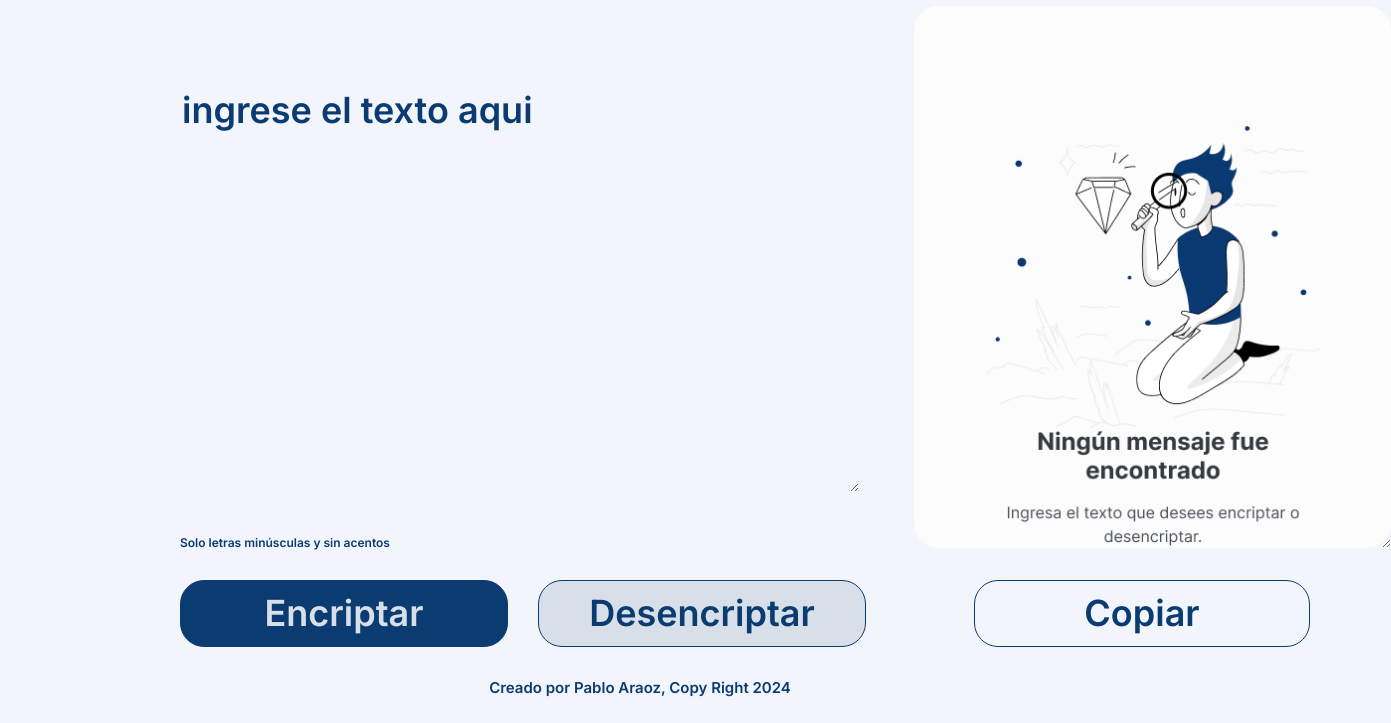
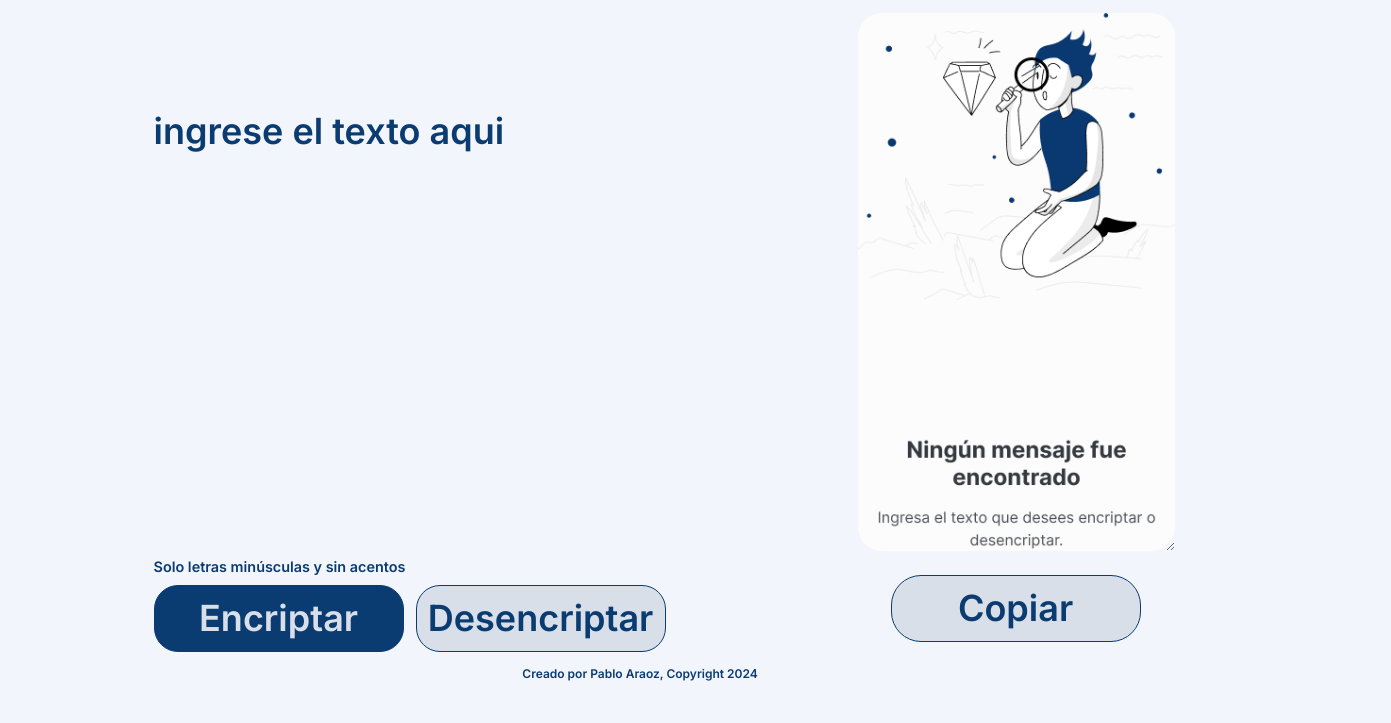
Before and after one commit to JuanPabloAraoz/encriptador-araoz, a plain HTML site: page index.html in a window 1280 px wide. Shown: the part 77-800 px from the top of the page, 1391 px wide, since content can reach past the window. Drawn offline with Linux system fonts and the light colour scheme.

Commit message:
Version terminada

```diff
--- a/index.html
+++ b/index.html
@@ -15,29 +15,29 @@
         <img class="logo" src="logo.png" alt="logo AluraLatam" >
     </header>
 
-    <main>
-        <section>
+    <main class="presentacion">
+        <section class="ingreso-txt">
             <textarea class="text-area" cols="30" rows="10" placeholder= "Ingrese el texto aqui"></textarea>
-            <div>
+            <div class="div-informacion">
                 <h6 class="informacion-txt">Solo letras minúsculas y sin acentos</h6>
             </div>
             <div class="botones">
                 <button class="boton-encriptar" onclick="btnEncriptar()">Encriptar</button>
-                <button class="boton-desencriptar" onclick="btndesencriptar()">Desencriptar</button>
+                <button class="boton-desencriptar" onclick="btnDesencriptar()">Desencriptar</button>
             </div>
         </section>
 
         <section class="area-conversion">
-            <div>
-                <textarea class="mensaje" cols="20" rows="13"></textarea>
+            <div class="text-area2">
+                <textarea class="mensaje" cols="18" rows="13"></textarea>
             </div>
 
-            <div class="botones">
-                <button class="boton-copiar" onclick="btncopiar()">Copiar</button>
+            <div class="btn-copiar">
+                <button class="boton-copiar" onclick="btnCopiar()">Copiar</button>
             </div>
         </section>
     </main>
-    <footer class="estilo-footer">Creado por Pablo Araoz, Copy Right 2024</footer>
+    <footer class="estilo-footer">Creado por Pablo Araoz, Copyright 2024</footer>
     <script src="script.js"></script>
 </body>
 </html>
--- a/script.js
+++ b/script.js
@@ -28,7 +28,7 @@ function encriptar(stringEncriptado) {
      return stringEncriptado;
 }
 
-function btndesencriptar() {
+function btnDesencriptar() {
     const textoEncriptado = desencriptar(textArea.value);
     mensaje.value = textoEncriptado;
     textArea.value = "";
@@ -47,7 +47,7 @@ function desencriptar(stringDesencriptado) {
     return stringDesencriptado;
 }
 
-function btncopiar() {
+function btnCopiar() {
     mensaje.select();
     mensaje.setSelectionRange(0, 99999);
     navigator.clipboard.writeText(mensaje.value)
--- a/style.css
+++ b/style.css
@@ -8,32 +8,64 @@
 
 
 * {
+    padding: 0;
+    margin: 0;
     background:  var(--color-primario);
     font-family: var(--fuente-inter);
     font-weight: 600;
     font-size: 1.5rem;
     line-height: 150%;
+    box-sizing: border-box;
+
 
 }
 
+body{
+    min-height: 100vh;
+    box-sizing: border-box;
+    display: flex;
+    flex-direction: column;
+
+}
+
+.header {
+    position: absolute;
+    margin: 40px 0px opx 40px;
+}
 .logo {
     padding-top: 10px;
     margin-left: 10px;
-    width: 10%;
+    width: 120px;
+    height: 48px;
 
 }
 
-main {
-    display: flex;
-    margin-bottom: 30px;
-    margin-left: 180px;
+.presentacion {
+    width: 80.5%;
+    max-width: 1300px;
+    display: grid;
+    grid-template-columns: 2fr 1fr;
+    margin: 10px 50px auto auto;
+    margin-bottom: 1%;
+    margin-left: 12%;
+    align-items: end;
+    min-height: calc(100vh - 90px -71px);
+    gap: 20px;
+
 }
+
 .text-area {
-    height: 400px;
-    border: none;
+    height: 100%;
+    width: 85%;
+    border:none;
+    resize: none;
     color: var(--color-secundario);
-    margin-top: 90px;
+    margin-top: 10%;
+    margin-bottom: 5%;
     text-transform: lowercase;
+    font-size: 1.5rem;
+    max-width: 100%;
+
 }
 
 ::placeholder {
@@ -46,19 +78,19 @@ main {
 }
 
 .mensaje {
+    width: 100%;
     background: var(--color-mensaje) ;
     background-image: url(persona.png), url(texto2.png);
-    background-position: center,bottom;
+    background-position: top,bottom;
     background-repeat: no-repeat;
-    background-size: 70%;
+    background-size: 100%;
     border: none;
     border-radius: 24px;
     color: var(--color-secundario);
     margin-top: 8px;
-    margin-left: 48px;
+    margin-left: 1px;
     padding-left: 20px;
     position: relative;
-
 
 }
 
@@ -68,7 +100,14 @@ main {
 
 .botones {
     display: flex;
-    margin-top: 18px;
+    margin-top: 10px;
+    gap: 12px;
+}
+
+.btncopiar {
+    display: none;
+    margin-top: 10px;
+
 }
 
 .boton-encriptar {
@@ -78,7 +117,9 @@ main {
     color: var(--color-boton);
     cursor: pointer;
     height: 67px;
-    width: 328px;
+    width: 57%;
+    max-width: 368px;
+    min-width: 250px;
 }
 
 .boton-desencriptar {
@@ -88,34 +129,133 @@ main {
     color: var(--color-secundario);
     cursor: pointer;
     height: 67px;
-    width: 328px;
-    margin-left: 30px;
+    width: 57%;
+    max-width: 368px;
+    min-width: 250px;
 }
 
 .boton-copiar {
-
+    background-color: var(--color-boton);
     border: 1px solid var(--color-secundario);
-    border-radius: 24px;
-    color:var(--color-secundario);
+    border-radius: 30px;
+    color: var(--color-secundario);
     cursor: pointer;
     height: 67px;
-    width: 336px;
-    margin-left: 108px;
-    margin/top: 402px;
-
+    width: 100%;
+    max-width: 368px;
+    min-width: 250px;*/
+    margin/top: 40%;
 
 
 
 }
 
+.ingreso-txt {
+    display: flex;
+    flex-direction: column;
+    width: 100%;
+    align-items:start;
+    gap: 1px;
+}
+
+
 .informacion-txt {
     color: var(--color-secundario);
-    font-size: 12px;
+    font-size: 40%;
     font-family: inter;
+    width: 100%;
+    line-height: 100%;
+    margin-top: 0%;
+    margin-bottom: 0%;
 }
 
 .estilo-footer {
-    font-size: 15px;
+    font-size: 0.5rem;
     color: var(--color-secundario);
     text-align: center;
+    align-items: center;
+    margin-top: 0%;
+
 }
+
+.area-conversion {
+    height: 100%;
+    display: flex;
+    flex-direction: column;
+    flex-grow: 1;
+    /*box-sizing: border-box;*/
+    justify-content: center;
+    padding: 10px;
+    gap: 10px;
+    width: 100%;
+    align-items:center;
+}
+
+.text-area2 {
+    width: 100%;
+
+}
+
+@media(max-width:905px) {
+    .presentacion {
+        display: flex;
+        flex-direction: column;
+        width: auto;
+        margin-left: 5%;
+        align-items: center;
+        justify-content:center;
+        }
+
+    .area-conversion {
+        width: 70%;
+       align-items: center;
+
+    }
+
+   .estilo__footer {
+    justify-content: center;
+   }
+
+   .informacion__txt {
+    font-size: 25%;
+    }
+
+    .mensaje{
+        background-position: top,bottom;
+        background-size: 80%;
+    }
+
+    .botones {
+        align-items: center;
+        justify-content: left;
+        }
+
+@media(max-width:640px) {
+
+    .presentacion {
+        gap: 50px;
+    }
+    .mensaje{
+        background-position: center,bottom;
+        background-size: 100%;
+    }
+    .botones {
+        flex-direction: column;
+        height: 50px;
+        align-items:flex-start;
+    }
+
+    .btncopiar {
+        height: 50px;
+    }
+
+@media(max-width:480px) {
+    .mensaje{
+        background-position: center,bottom;
+        background-size: 110%;
+    }
+
+
+
+}
+}
```
